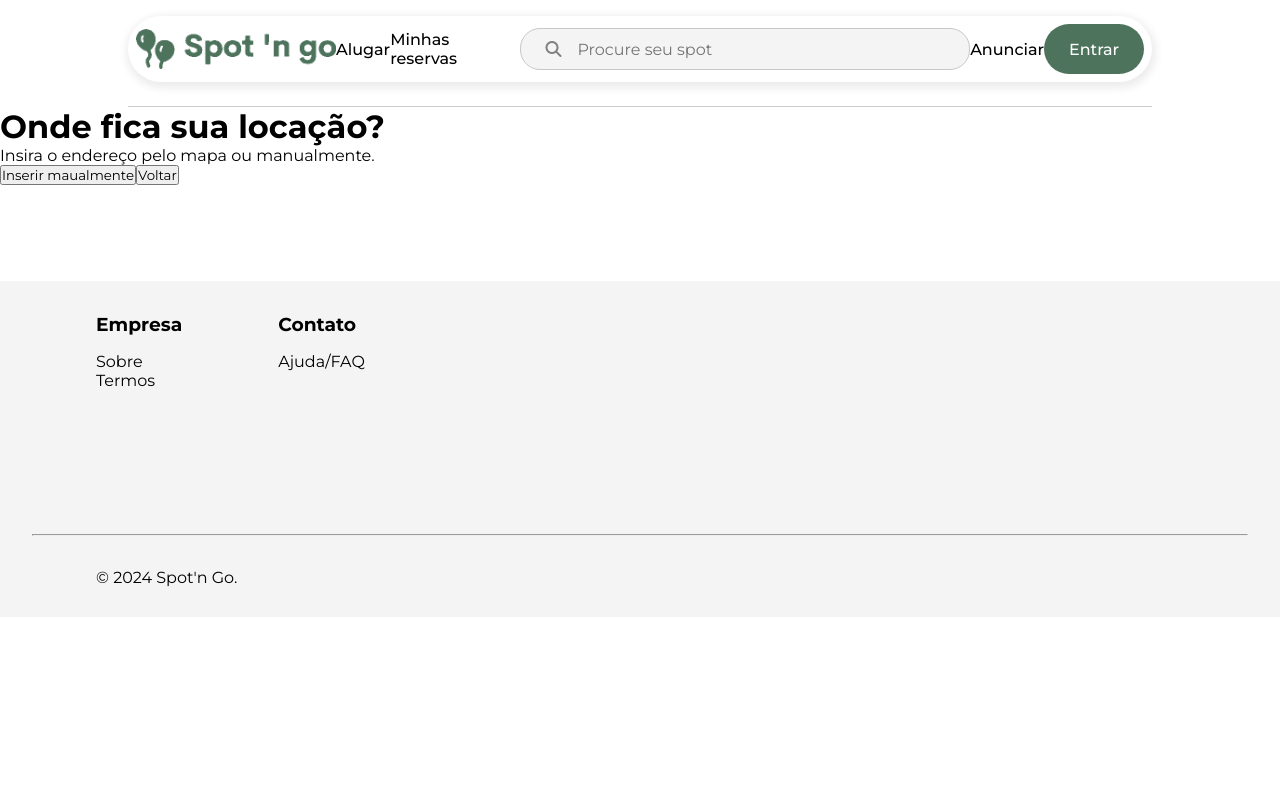
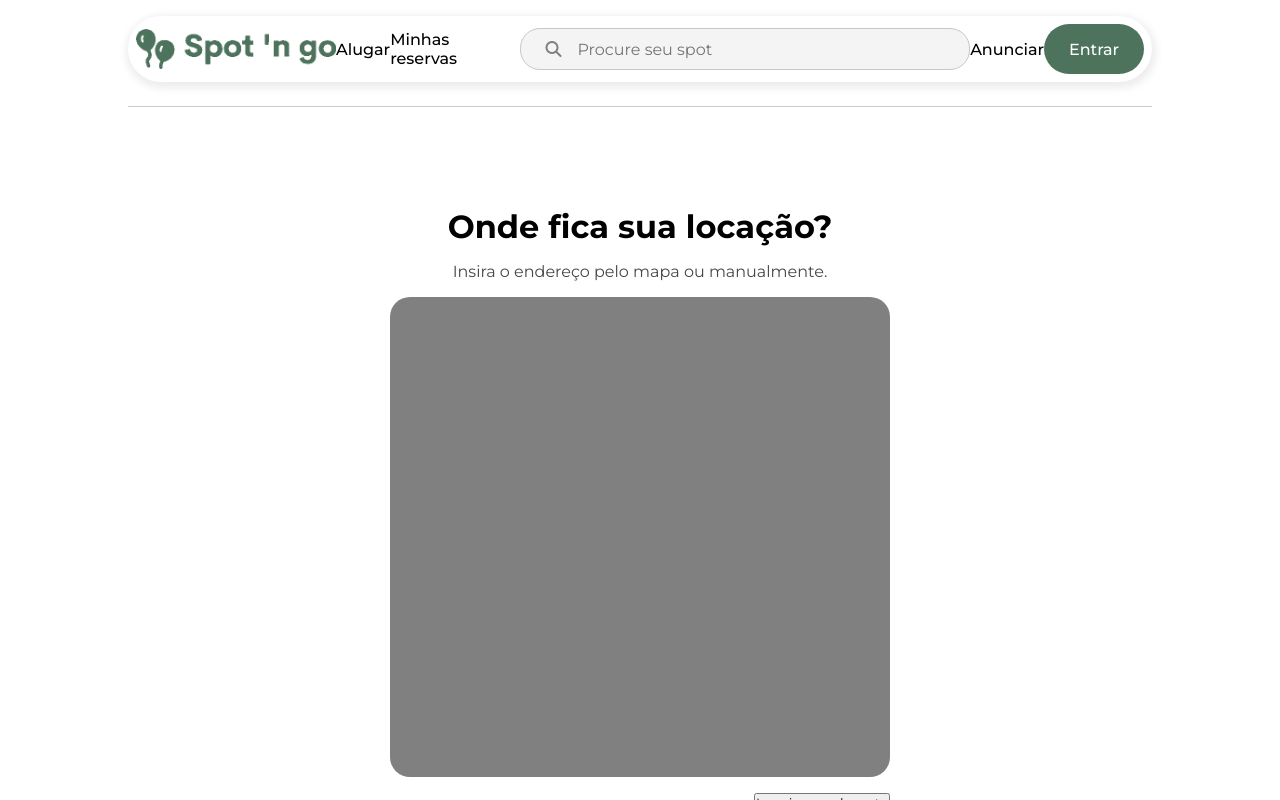
Before and after one commit to Hackathon-spotngo-2024/HackathonIFC2024-frontend, a Vue app: page /anunciar in a window 1280 px wide. Both pictures are taken after a click on the button "Continue". Shown: the top 800 px of the page. Built offline with nearby package versions, Linux system fonts and the light colour scheme.

Commit message:
style #10: Finalizar estilização do componente AnunciarPasso1, definir display, elementos e margens entre eles do AnunciarPasso2

```diff
--- a/src/components/AnunciarComponents/AnunciarPasso1Component.vue
+++ b/src/components/AnunciarComponents/AnunciarPasso1Component.vue
@@ -16,19 +16,31 @@ const tituloEtapa1 = ref("É muito fácil <br/> anunciar no Spot 'n Go")
     </div>
     <div class="instrucoes">
       <div class="instrucao">
+        <div class="tiulo-instrucao-container">
           <h2 class="titulo-instrucao">1: Descreva sua locação</h2>
+        </div>
+        <div class="descricao-instrucao-container">
           <p>
             Compartilhe algumas informações básicas, como a localização e capacidade de pessoas no
             local.
           </p>
         </div>
+      </div>
       <div class="instrucao">
+        <div class="tiulo-instrucao-container">
           <h2 class="titulo-instrucao">2: Adicione detalhes para destaca-la</h2>
+        </div>
+        <div class="descricao-instrucao-container">
           <p>Adicione fotos, além de um título e uma descrição, molezinha.</p>
         </div>
+      </div>
       <div class="instrucao">
-        <h2 class="titulo-instrucao">3: Publique!</h2>
+        <div class="tiulo-instrucao-container">
+          <h2 class="titulo-instrucao">3: Publique seu anúncio!</h2>
+        </div>
+        <div class="descricao-instrucao-container">
           <p>Defina o preço e publique seu anúncio. Facinho, não é?</p>
+        </div>
       </div>
     </div>
     <div class="submit-botao-container">
--- a/src/components/AnunciarComponents/AnunciarPasso2Component.vue
+++ b/src/components/AnunciarComponents/AnunciarPasso2Component.vue
@@ -43,9 +43,16 @@ function inserirManualmenteTrue() {
 </script>
 
 <template>
-  <div class="container">
+  <div class="container-etapa-2">
+    <div class="wrapper-infos">
+      <div class="container-titulo">
         <h1 class="titulo-etapa-2">{{ tituloEtapa2 }}</h1>
+      </div>
+      <div class="container-subtitulo">
         <p class="subtitulo">Insira o endereço pelo mapa ou manualmente.</p>
+      </div>
+      <!-- Aqui ficará o mapa da API do Google Maps -->
+      <div class="maps-container"></div>
       <!-- Aqui ficará o mapa da API do Google Maps -->
       <button class="inserir-manualmente-btn" @click="inserirManualmenteTrue">
         Inserir maualmente
@@ -80,6 +87,46 @@ function inserirManualmenteTrue() {
       </div>
       <button class="etapaAnterior" @click="etapaAnterior">Voltar</button>
     </div>
+  </div>
 </template>
 
-<style scoped></style>
+<style scoped>
+.container-etapa-2 {
+  display: flex;
+  flex-direction: column;
+  justify-content: center;
+  align-items: center;
+}
+
+.wrapper-infos {
+  width: 500px;
+  display: flex;
+  justify-content: center;
+  align-items: center;
+  flex-direction: column;
+  gap: 1rem;
+}
+
+.container-titulo {
+  display: flex;
+  align-items: center;
+  justify-content: center;
+  margin-top: 100px;
+}
+
+.subtitulo {
+  color: var(--cor-fonte-loc);
+  font-size: 1rem
+}
+
+.maps-container {
+  width: 500px;
+  height: 480px;
+  background-color: gray;
+  border-radius: 20px;
+}
+
+.inserir-manualmente-btn {
+  align-self: end;
+}
+</style>
```
Lines whose indentation alone changed are shown as unchanged.
